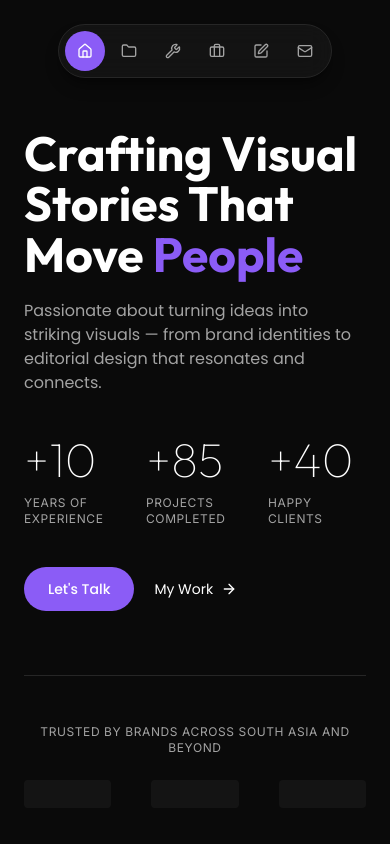
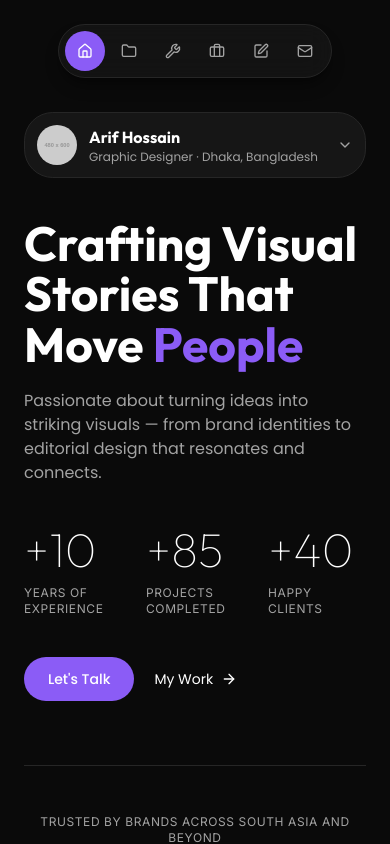
Before and after one commit to shantoislam242/client-portfolio, a Next.js app: page / in a window 390 px wide. Shown: the top 844 px of the page. Built offline with nearby package versions, Linux system fonts and the light colour scheme.

Commit message:
feat(polish): page transitions + mobile profile drawer

```diff
--- /dev/null
+++ b/components/layout/mobile-profile.tsx
@@ -0,0 +1,73 @@
+"use client";
+
+import { useState } from "react";
+import Image from "next/image";
+import Link from "next/link";
+import { ChevronDown } from "lucide-react";
+import { motion, AnimatePresence } from "framer-motion";
+import { profile } from "@/lib/data";
+import { cn } from "@/lib/utils";
+
+export function MobileProfile() {
+  const [open, setOpen] = useState(false);
+
+  return (
+    <div className="lg:hidden mb-6 rounded-2xl border border-border-subtle bg-bg-card overflow-hidden">
+      <button
+        type="button"
+        onClick={() => setOpen((o) => !o)}
+        aria-expanded={open}
+        className="flex w-full items-center gap-3 p-3"
+      >
+        <div className="relative h-10 w-10 shrink-0 overflow-hidden rounded-xl bg-bg-card-hover">
+          <Image
+            src={profile.portrait}
+            alt={profile.name}
+            fill
+            sizes="40px"
+            className="object-cover"
+          />
+        </div>
+        <div className="flex-1 text-left">
+          <div className="font-outfit font-bold text-base text-text-primary">
+            {profile.name}
+          </div>
+          <div className="font-poppins text-xs text-text-secondary">
+            {profile.role} · {profile.location}
+          </div>
+        </div>
+        <ChevronDown
+          className={cn(
+            "h-4 w-4 text-text-secondary transition-transform",
+            open && "rotate-180",
+          )}
+        />
+      </button>
+
+      <AnimatePresence initial={false}>
+        {open && (
+          <motion.div
+            initial={{ height: 0, opacity: 0 }}
+            animate={{ height: "auto", opacity: 1 }}
+            exit={{ height: 0, opacity: 0 }}
+            transition={{ duration: 0.2 }}
+            className="overflow-hidden"
+          >
+            <div className="flex items-center justify-center gap-4 px-4 pb-4">
+              {profile.socials.map(({ label, href, icon: Icon }) => (
+                <Link
+                  key={label}
+                  href={href}
+                  aria-label={label}
+                  className="text-text-secondary hover:text-accent"
+                >
+                  <Icon className="h-4 w-4" />
+                </Link>
+              ))}
+            </div>
+          </motion.div>
+        )}
+      </AnimatePresence>
+    </div>
+  );
+}
--- a/components/layout/page-shell.tsx
+++ b/components/layout/page-shell.tsx
@@ -4,6 +4,8 @@ import { FloatingNav } from "@/components/layout/floating-nav";
 import { Footer } from "@/components/layout/footer";
 import { FAQ } from "@/components/sections/faq";
 import { CollaborateCTA } from "@/components/sections/collaborate-cta";
+import { PageTransition } from "@/components/motion/page-transition";
+import { MobileProfile } from "@/components/layout/mobile-profile";
 
 export function PageShell({ children }: { children: ReactNode }) {
   return (
@@ -21,7 +23,8 @@ export function PageShell({ children }: { children: ReactNode }) {
         <div className="flex gap-10 lg:gap-20">
           <Sidebar />
           <main id="main" className="min-w-0 flex-1 max-w-content">
-            {children}
+            <MobileProfile />
+            <PageTransition>{children}</PageTransition>
             <FAQ />
             <CollaborateCTA />
           </main>
--- /dev/null
+++ b/components/motion/page-transition.tsx
@@ -0,0 +1,24 @@
+"use client";
+
+import { AnimatePresence, motion, useReducedMotion } from "framer-motion";
+import { usePathname } from "next/navigation";
+import type { ReactNode } from "react";
+
+export function PageTransition({ children }: { children: ReactNode }) {
+  const pathname = usePathname();
+  const reduce = useReducedMotion();
+
+  return (
+    <AnimatePresence mode="wait" initial={false}>
+      <motion.div
+        key={pathname}
+        initial={reduce ? { opacity: 1 } : { opacity: 0, y: 10 }}
+        animate={{ opacity: 1, y: 0 }}
+        exit={reduce ? { opacity: 1 } : { opacity: 0, y: -10 }}
+        transition={{ duration: 0.2, ease: [0.22, 1, 0.36, 1] }}
+      >
+        {children}
+      </motion.div>
+    </AnimatePresence>
+  );
+}
```
